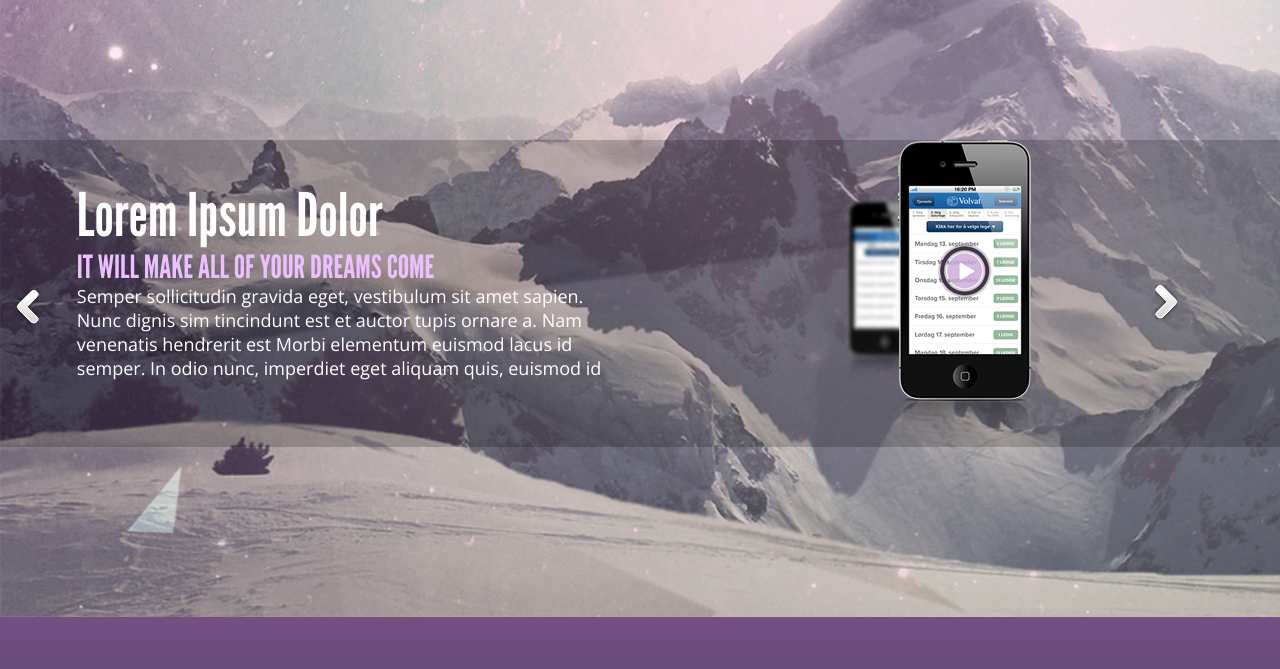
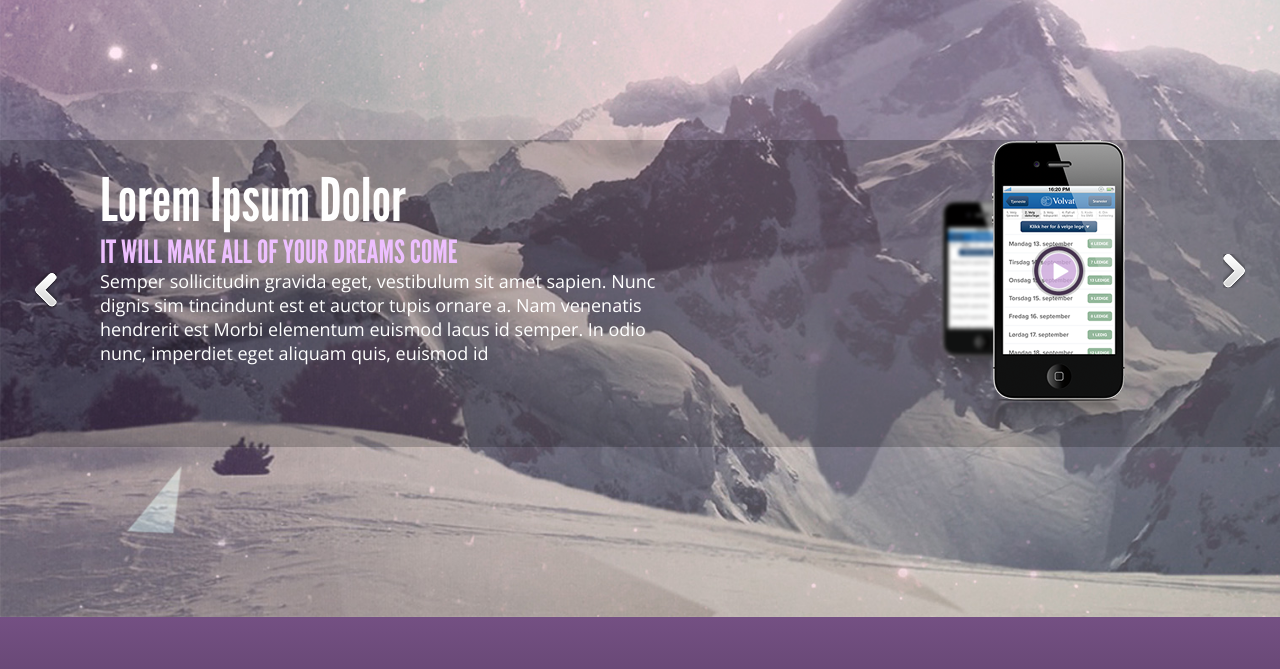
Before and after one commit to Marokasi/marokasi.github.io, a plain HTML site: page ht7-8/index.html in a window 1280 px wide. Shown: the part 116-785 px from the top of the page. Drawn offline with nearby package versions, Linux system fonts and the light colour scheme.

Commit message:
fixed arrows in header slider

```diff
--- a/ht7-8/css/ie8.css
+++ b/ht7-8/css/ie8.css
@@ -20,6 +20,7 @@ header h1{
 .header-menu{
     display: none;
 }
+
 .footer-nav-header{
     display: block;
     float: right;
@@ -63,11 +64,7 @@ header h1{
 }
 
 .box{
-    width: 960px;
     position: relative;
-    padding: 0 100px;
-    margin: 0 auto;
-    align-items: initial;
 }
 
 .box:after{
@@ -81,7 +78,7 @@ header h1{
 .title{
     float: left;
     width: 50%;
-    padding: 40px 0 30px 0;
+    padding: 25px 0 25px 100px;
     text-align: left;
 }
 
@@ -89,25 +86,21 @@ header h1{
     font-size: 60px;
 }
 
-.title h2:before{
-    top: 105px;
-    left: -100px;
+.arrow-left{
+    position: relative;
 }
 
-.position{
-    width: 1%;
-    float: left;
-}
-.position:before{
-    content: "";
+.arrow-left span{
     display: block;
-    background: url("../img/arrow-right.png") left no-repeat;
+    position: absolute;
+    background: url("../img/arrow-left.png") left no-repeat;
     width: 22px;
     height: 34px;
-    position: absolute;
-    top: 145px;
-    right: 150px;
+    top: 68px;
+    left: -45px;
+    cursor: pointer;
 }
+
 .title span{
     font-size: 32px;
 }
@@ -133,11 +126,25 @@ span.title-hide-show{
 }
 
 .picture{
-    display: inline;
+    display: block;
+    float: right;
+    width: 34%;
+    margin-right: 30px;
+}
+
+.arrow-right{
+    position: relative;
+}
+
+.arrow-right span{
+    display: block;
+    background: url("../img/arrow-right.png") no-repeat;
+    width: 22px;
+    height: 34px;
     position: absolute;
-    top: -14px;
-    right: 250px;
-
+    top: 90px;
+    right: 65px;
+    cursor: pointer;
 }
 
 /* Main */
@@ -213,7 +220,6 @@ span.show{
     color: #454545;
 }
 
-
 .updates{
     width: 45%;
     margin: 0 2% 0 3%;
@@ -234,7 +240,6 @@ span.show{
 
 .post-info-category{
     display: inline-block;
-
 }
 
 p.more-posts{
@@ -249,7 +254,7 @@ p.more-posts{
     margin: 0 3.6%;
 }
 
-.centered{
+.brand-aligned{
     margin: 15px 0;
 }
 
@@ -260,6 +265,7 @@ p.more-posts{
     padding: 100px 0;
     background: #ececec;
 }
+
 .news-box{
     display: none;
 }
@@ -290,9 +296,11 @@ p.more-posts{
     font-size: 48px;
     text-transform: uppercase;
 }
+
 .info span{
     color: #b9b9b9;
 }
+
 .info p,
 .comments p,
 .news p {
@@ -303,12 +311,14 @@ p.more-posts{
     font-weight: 100;
     font-size: 16px;
 }
+
 p.info-copyright{
     padding: 5px 0 10px;
     color: #c5c5c5;
     font-family: "Georgia Italic";
     font-size: 16px;
 }
+
 .comments h3,
 .news h3{
     color: #454545;
@@ -335,11 +345,12 @@ footer{
     padding-bottom: 0;
     margin-left: 25px;
 }
+
 .footer-nav li{
     display: inline-block;
     margin: 0 10px;
+}
 
-}
 .footer-nav a{
     font-family: "League Gothic";
     font-style: normal;
@@ -347,6 +358,7 @@ footer{
     font-size: 20px;
     text-transform: uppercase;
 }
+
 footer a{
     display: inline-block;
     padding-top: 20px;
--- a/ht7-8/css/ie9.css
+++ b/ht7-8/css/ie9.css
@@ -1,53 +1,3 @@
-/* Header */
-
-@media screen and (min-width: 480px) {
-    .box{
-        padding: 0 50px;
-    }
-    .title{
-        padding: 100px 0 0 0;
-    }
-}
-.title h2:before{
-    top: 15px;
-}
-
-.title h2:after{
-    top: 15px;
-}
-
-@media screen and (min-width: 480px){
-    .title{
-        text-align: left;
-    }
-    .title h2:before{
-        top: 15px;
-        left: -30px;
-    }
-    .title h2:after{
-        top: 30px;
-        left: 0;
-        right: 0;
-    }
-}
-
-@media screen and (min-width: 768px){
-    .title{
-        padding: 50px 0;
-    }
-    .title h2:before{
-        top: 100px;
-        left: -50px;
-    }
-}
-
-@media screen and (min-width: 960px){
-    .title h2:before{
-        top: 50px;
-        left: -50px;
-    }
-}
-
 
 /* Main */
 
--- a/ht7-8/css/responsive480.css
+++ b/ht7-8/css/responsive480.css
@@ -21,43 +21,31 @@ footer{
 }
 
 .box{
-    display: flex;
-    flex-direction: row;
-    justify-content: center;
-    align-items: center;
+    position: relative;
 }
 
 .title {
     float: left;
-    width: 41.5%;
-    margin-right: 5%;
+    width: 50%;
+    padding: 100px 0 0 50px;
+    text-align: left;
 }
 
-.title h2:before{
-    top: 17px;
-    left: -27px;
-}
-.title h2:after{
-    display: none;
-    top: 17px;
-    right: -248px;
+.arrow-left span{
+    top: 9px;
+    left: -40px;
 }
 
 .picture{
     display: block;
-    position: relative;
     float: right;
-    width: 41.5%;
+    width: 41%;
+    margin-right: 30px;
 }
-.picture:after{
-    content:"";
-    display: block;
-    background: url("../img/arrow-right.png")right no-repeat;
-    width: 22px;
-    height: 34px;
-    position: absolute;
-    top: 145px;
-    right: -14px;
+
+.arrow-right span{
+    top: 106px;
+    right: 10px;
 }
 
 /* Main */
@@ -94,7 +82,7 @@ span.show{
     width: 32%;
     margin: 0 0 5% 0;
 }
-.centered{
+.brand-aligned{
      margin: 15px 0;
 }
 
--- a/ht7-8/css/responsive768.css
+++ b/ht7-8/css/responsive768.css
@@ -53,9 +53,13 @@ header h1{
 span.title-hide-show{
     display: none;
 }
+
 .title{
+    width: 53%;
+    padding: 50px 0 0 65px;
     text-align: left;
 }
+
 .title-hide{
     display: block;
     color: #fff;
@@ -65,18 +69,27 @@ span.title-hide-show{
     font-size: 16px;
     text-align: left;
 }
+
 .title h2{
     font-size: 48px;
 }
-.title h2:before{
-    top: 83px;
+
+.arrow-left span{
+    top: 65px;
     left: -42px;
 }
+
 .title span{
     font-size: 24px;
 }
-.picture:after{
-    right: 26px;
+
+.picture{
+     width: 33%;
+}
+
+.arrow-right span{
+    top: 114px;
+    right: 35px;
 }
 
 /* main */
--- a/ht7-8/css/responsive960.css
+++ b/ht7-8/css/responsive960.css
@@ -8,10 +8,12 @@ footer{
 .size{
     padding-bottom: 150px;
 }
+
 header{
     float: none;
     padding-bottom: 170px;
 }
+
 header h1{
     padding-bottom: 0;
 }
@@ -19,9 +21,11 @@ header h1{
 .footer-nav-header {
     float: right;
 }
+
 .footer-nav-header li{
     float: left;
 }
+
 .footer-nav-header li:last-child{
     padding-right: 50px;
 }
@@ -29,27 +33,34 @@ header h1{
 .box{
     align-items: initial;
 }
+
 .title{
-    padding: 40px 0;
+    padding: 25px 0 0 100px;
 }
+
 .title h2{
     font-size: 60px;
 }
-.title h2:before{
-    top: 110px;
-    left: -60px;
+
+.arrow-left span{
+    top: 108px;
+    left: -65px;
 }
-.title h2:after{
-    top: 110px;
-    right: -500px;
+
+.arrow-right span{
+    top: 114px;
+    right: 35px;
 }
+
 .title span{
     font-size: 32px;
 }
+
 .title-hide{
     display: inline;
     font-size: 18px;
 }
+
 span.title-hide-show{
     display: inline;
     color: #fff;
@@ -60,25 +71,31 @@ span.title-hide-show{
     text-transform: none;
 }
 
-/* main */
-
+.picture{
+    width: 34%;
+}
 
 /* About */
+
 .about h3{
     font-size: 30px;
 }
+
 li.list-item-two{
     list-style-image: url("../img/say.png");
 }
+
 li.list-item-three{
     list-style-image: url("../img/ringtonepng.png");
 }
 
 /* Portfolio */
+
 .portfolio{
     width: 45%;
     margin: 0 2% 0 3%;
 }
+
 .portfolio a{
     font-size: 30px;
 }
@@ -86,12 +103,14 @@ li.list-item-three{
 .portfolio span{
     display: inline;
 }
+
 /* Updates */
+
 .updates{
     width: 45%;
     margin: 0 2% 0 3%;
+}
 
-}
 .post-info-category{
     display: inline;
 }
@@ -99,6 +118,7 @@ li.list-item-three{
 p.more-posts{
     margin-right: 30px;
 }
+
   /* Brands */
 
 
@@ -109,6 +129,7 @@ p.more-posts{
 .news-box{
     display: none;
 }
+
 .info,
 .comments,
 .news{
@@ -118,6 +139,7 @@ p.more-posts{
     display: block;
     text-align: left;
 }
+
 .info a{
     color: #454545;
     font-family: "League Gothic";
@@ -126,9 +148,11 @@ p.more-posts{
     font-size: 48px;
     text-transform: uppercase;
 }
+
 .info span{
     color: #b9b9b9;
 }
+
 .info p,
 .comments p,
 .news p {
@@ -139,12 +163,14 @@ p.more-posts{
     font-weight: 100;
     font-size: 16px;
 }
+
 p.info-copyright{
     padding: 5px 0 10px;
     color: #c5c5c5;
     font-family: "Georgia Italic";
     font-size: 16px;
 }
+
 .comments h3,
 .news h3{
     color: #454545;
@@ -154,7 +180,6 @@ p.info-copyright{
     font-size: 30px;
     text-transform: uppercase;
 }
-
 
 /*  Footer */
 
--- a/ht7-8/css/style.css
+++ b/ht7-8/css/style.css
@@ -132,8 +132,22 @@ ul li ul.dropdown li{
     padding: 104px 0 60px;
 }
 
+.arrow-left{
+    position: relative;
+}
+
+.arrow-left span{
+    display: block;
+    position: absolute;
+    background: url("../img/arrow-left.png") left no-repeat;
+    width: 22px;
+    height: 34px;
+    top: 9px;
+    left: 25px;
+    cursor: pointer;
+}
+
 .title h2{
-    position: relative;
     color: #fefefe;
     font-family: "League Gothic";
     font-style: normal;
@@ -149,17 +163,6 @@ ul li ul.dropdown li{
     line-height: 1;
 }
 
-.title h2:before {
-    content: "";
-    display: block;
-    background: url("../img/arrow-left.png") left no-repeat;
-    width: 22px;
-    height: 34px;
-    position: absolute;
-    top: 20px;
-    left: 0;
-}
-
 .title-hide{
     display: none;
 }
@@ -168,25 +171,30 @@ ul li ul.dropdown li{
     display: none;
 }
 
-.title h2:after{
-    content:"";
+.picture{
+    display: none;
+}
+
+.arrow-right{
+    position: relative;
+}
+
+.arrow-right span{
     display: block;
     background: url("../img/arrow-right.png")right no-repeat;
     width: 22px;
     height: 34px;
     position: absolute;
-    top: 20px;
-    right: 0;
-}
-
-.picture{
-    display: none;
+    top: -39px;
+    right: 25px;
+    cursor: pointer;
 }
 
 /* Main */
 
 .about{
     padding: 55px 0 72px;
+    background: -moz-linear-gradient(#745083,#33253a);
     background: linear-gradient(#745083,#33253a);
     background-size: cover;
 }
@@ -201,6 +209,7 @@ ul li ul.dropdown li{
     padding-left: 14px;
     list-style-image: url("../img/key.png");
 }
+
 .about h3{
     color: #fff;
     font-family: "League Gothic";
@@ -209,6 +218,7 @@ ul li ul.dropdown li{
     font-size: 24px;
     text-transform: uppercase;
 }
+
 .about p{
     padding: 6px 0;
     color: #fff;
@@ -217,6 +227,7 @@ ul li ul.dropdown li{
     font-weight: 300;
     font-size: 13px;
 }
+
 span.show{
     display: none;
 }
--- a/ht7-8/index.html
+++ b/ht7-8/index.html
@@ -44,13 +44,18 @@
         <div class ="header-slider">
                 <div class="box">
                     <div class="title">
+                        <div class="arrow-left">
+                            <span></span>
+                        </div>
                         <h2>Lorem Ipsum Dolor<span>It will make all of your dreams come</span></h2>
                         <p class="title-hide">Semper sollicitudin gravida eget, vestibulum sit amet sapien. Nunc dignis sim tincindunt est et auctor tupis ornare a. Nam venenatis hendrerit est<span class="title-hide-show"> Morbi elementum euismod lacus id semper. In odio nunc, imperdiet eget aliquam quis, euismod id </span></p>
                     </div>
                     <div class ="picture">
                         <img src="img/phone.png">
                     </div>
-                    <!--[if IE 8]><div class="position"></div><![endif]-->
+                    <div class="arrow-right">
+                        <span></span>
+                    </div>
                </div>
        </div>
    </header>
@@ -104,7 +109,7 @@
                    <li><a href="#"><img src="img/brand-logos/dg.png"></a></li>
                    <li><a href="#"><img src="img/brand-logos/tree.png"></a></li>
                    <li><a href="#"><img src="img/brand-logos/awcm.png"></a></li>
-                   <li><a href="#"><img class="centered" src="img/brand-logos/rvca.png"></a></li>
+                   <li><a href="#"><img class="brand-aligned" src="img/brand-logos/rvca.png"></a></li>
                    <li><a href="#"><img src="img/brand-logos/vonzipper.png"></a></li>
                </ul>
        </section>
```
